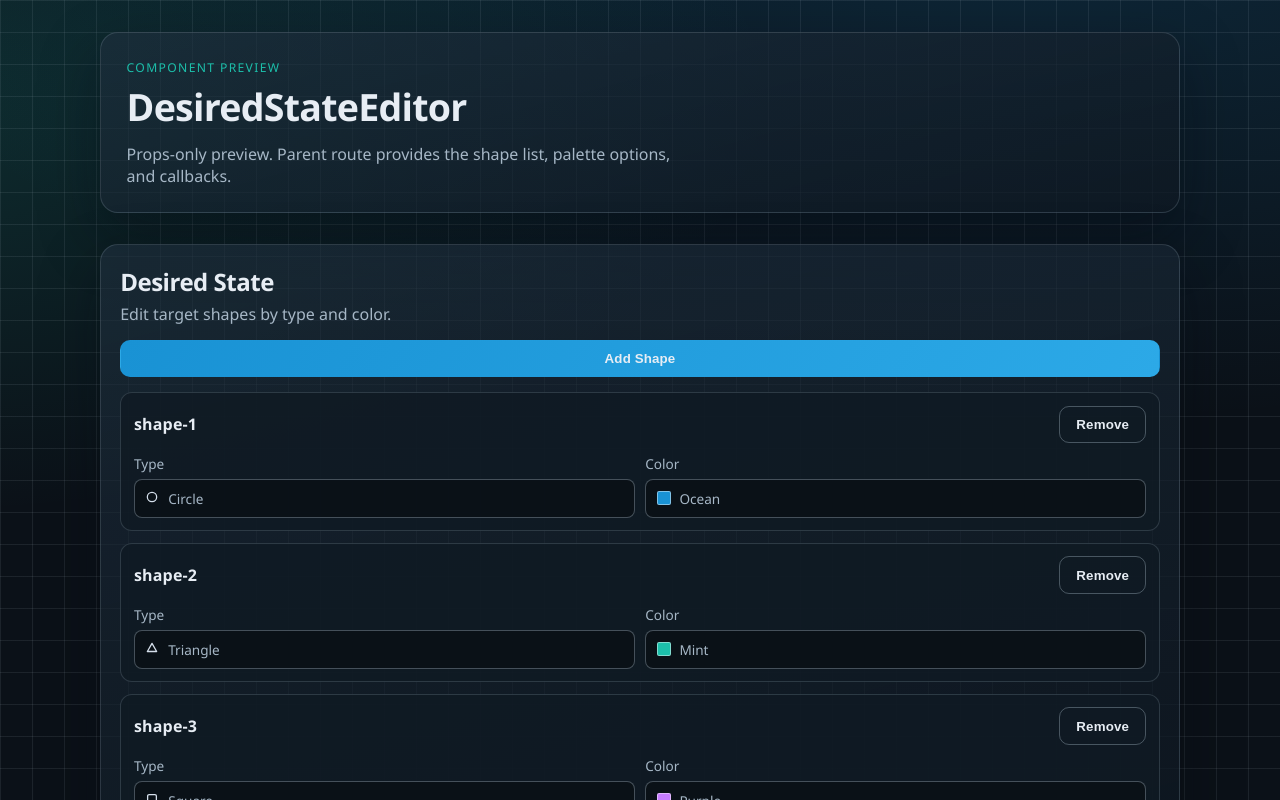
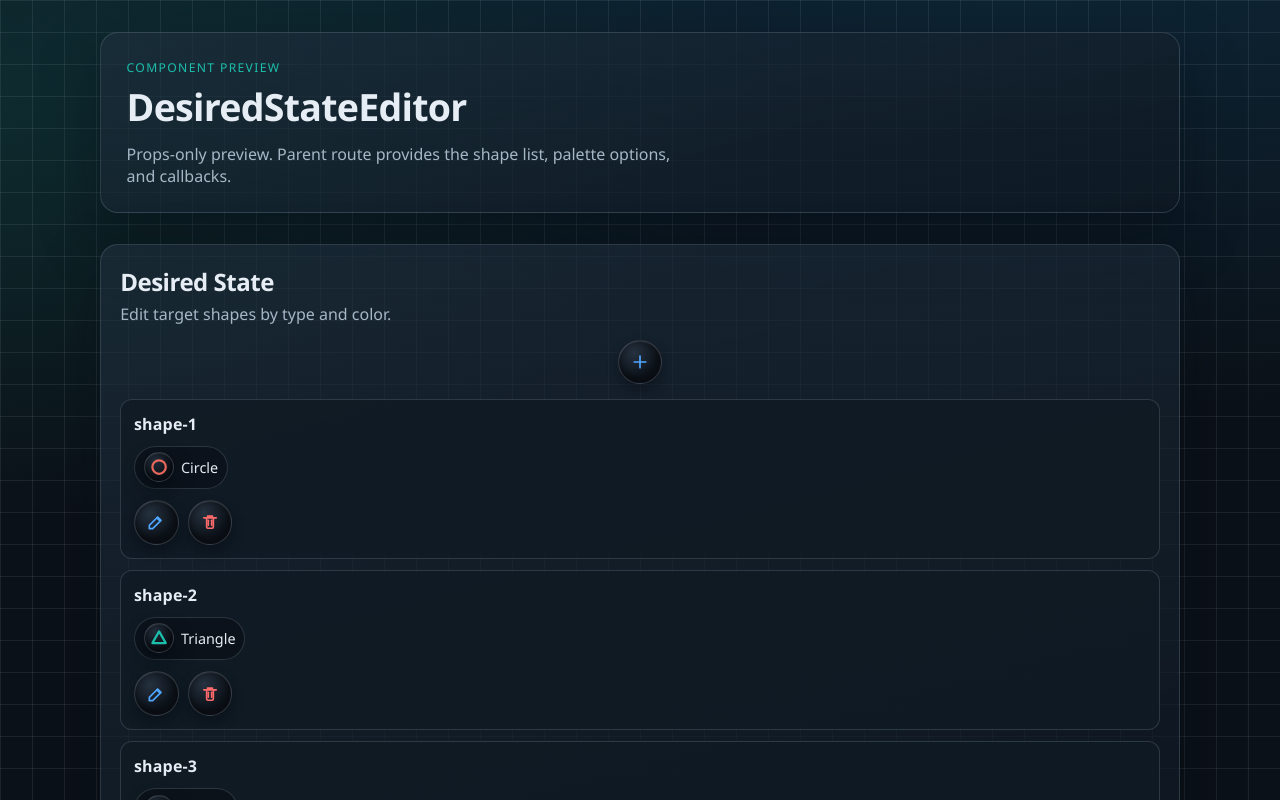
Before and after one commit to LiamCarver/desired-state-demo, a React (Vite) app in the folder app/: page /design/components/desired-state-editor in a window 1280 px wide. Shown: the top 800 px of the page. Built offline with nearby package versions, Linux system fonts and the light colour scheme.

Commit message:
Refine desired state editor with selector modal and PS-aligned controls

```diff
--- a/app/src/components/DesiredStateEditor.tsx
+++ b/app/src/components/DesiredStateEditor.tsx
@@ -1,6 +1,6 @@
-import type { FocusEvent } from 'react'
+import { useEffect, useRef, useState, type KeyboardEvent } from 'react'
 import type { ShapeType } from '../design/shapeTypes'
-import ShapeGlyph from './ShapeGlyph'
+import ShapeButtonShell from './ShapeButtonShell'
 
 export type DesiredShapeType = ShapeType
 
@@ -20,16 +20,9 @@ type DesiredStateEditorProps = {
   subtitle: string
   shapes: DesiredShape[]
   colorOptions: ColorOption[]
-  onAddShape: () => void
+  onCreateShape: (nextType: DesiredShapeType, nextColor: string) => void
   onRemoveShape: (shapeId: string) => void
-  onChangeShapeType: (shapeId: string, nextType: DesiredShapeType) => void
-  onChangeShapeColor: (shapeId: string, nextColor: string) => void
-}
-
-function handleDropdownBlur(event: FocusEvent<HTMLDetailsElement>) {
-  if (!event.currentTarget.contains(event.relatedTarget as Node | null)) {
-    event.currentTarget.removeAttribute('open')
-  }
+  onUpdateShape: (shapeId: string, nextType: DesiredShapeType, nextColor: string) => void
 }
 
 const shapeOptions: Array<{ value: DesiredShapeType; label: string }> = [
@@ -44,11 +37,88 @@ function DesiredStateEditor({
   subtitle,
   shapes,
   colorOptions,
-  onAddShape,
+  onCreateShape,
   onRemoveShape,
-  onChangeShapeType,
-  onChangeShapeColor,
+  onUpdateShape,
 }: DesiredStateEditorProps) {
+  const [editingShapeId, setEditingShapeId] = useState<string | undefined>(undefined)
+  const [draftType, setDraftType] = useState<DesiredShapeType>('circle')
+  const [draftColor, setDraftColor] = useState<string>(colorOptions[0]?.value ?? '#1992D4')
+  const dialogRef = useRef<HTMLDivElement | null>(null)
+  const priorFocusRef = useRef<HTMLElement | null>(null)
+
+  const editingShape = shapes.find((shape) => shape.id === editingShapeId)
+  const isModalOpen = editingShapeId !== undefined
+  const isCreateMode = editingShapeId === 'new'
+
+  function openCreateModal() {
+    setEditingShapeId('new')
+    setDraftType('circle')
+    setDraftColor(colorOptions[0]?.value ?? '#1992D4')
+  }
+
+  function openEditModal(shape: DesiredShape) {
+    setEditingShapeId(shape.id)
+    setDraftType(shape.type)
+    setDraftColor(shape.color)
+  }
+
+  function closeModal() {
+    setEditingShapeId(undefined)
+  }
+
+  function handleSave() {
+    if (isCreateMode) {
+      onCreateShape(draftType, draftColor)
+      closeModal()
+      return
+    }
+    if (!editingShape) {
+      closeModal()
+      return
+    }
+    onUpdateShape(editingShape.id, draftType, draftColor)
+    closeModal()
+  }
+
+  function trapTabKey(event: KeyboardEvent<HTMLDivElement>) {
+    if (event.key !== 'Tab' || !dialogRef.current) {
+      return
+    }
+    const focusable = Array.from(
+      dialogRef.current.querySelectorAll<HTMLElement>(
+        'button, [href], input, select, textarea, [tabindex]:not([tabindex="-1"])',
+      ),
+    ).filter((element) => !element.hasAttribute('disabled'))
+    if (focusable.length === 0) {
+      return
+    }
+    const first = focusable[0]
+    const last = focusable[focusable.length - 1]
+    if (event.shiftKey && document.activeElement === first) {
+      event.preventDefault()
+      last.focus()
+      return
+    }
+    if (!event.shiftKey && document.activeElement === last) {
+      event.preventDefault()
+      first.focus()
+    }
+  }
+
+  useEffect(() => {
+    if (!isModalOpen) {
+      if (priorFocusRef.current) {
+        priorFocusRef.current.focus()
+        priorFocusRef.current = null
+      }
+      return
+    }
+    priorFocusRef.current = document.activeElement as HTMLElement | null
+    const firstSelector = dialogRef.current?.querySelector<HTMLElement>('[data-modal-initial-focus]')
+    firstSelector?.focus()
+  }, [isModalOpen])
+
   return (
     <section className="editor-card" aria-label="Desired state editor component">
       <header className="editor-card-header">
@@ -56,8 +126,19 @@ function DesiredStateEditor({
         <p>{subtitle}</p>
       </header>
 
-      <button type="button" className="btn btn-primary" onClick={onAddShape}>
-        Add Shape
+      <button
+        type="button"
+        className="btn-shell-only"
+        onClick={openCreateModal}
+        aria-label="Add Shape"
+        title="Add Shape"
+      >
+        <span className="action-shell" style={{ color: '#4FA7FF' }}>
+          <svg className="action-icon" viewBox="0 0 24 24" aria-hidden="true">
+            <path d="M12 5v14" />
+            <path d="M5 12h14" />
+          </svg>
+        </span>
       </button>
 
       <div className="editor-list">
@@ -65,99 +146,154 @@ function DesiredStateEditor({
           <article key={shape.id} className="editor-row">
             <div className="editor-row-head">
               <p className="editor-id">{shape.id}</p>
+            </div>
+
+            <div className="editor-summary">
+              <span className="editor-summary-item">
+                <ShapeButtonShell type={shape.type} color={shape.color} size={30} />
+                {shapeOptions.find((option) => option.value === shape.type)?.label ?? shape.type}
+              </span>
+            </div>
+
+            <div className="editor-row-actions">
               <button
                 type="button"
-                className="btn btn-ghost"
+                className="btn-shell-only"
+                onClick={() => openEditModal(shape)}
+                aria-label={`Edit ${shape.id}`}
+                title={`Edit ${shape.id}`}
+              >
+                <span className="action-shell" style={{ color: '#4FA7FF' }}>
+                  <svg className="action-icon" viewBox="0 0 24 24" aria-hidden="true">
+                    <path d="M4 20h4l10-10-4-4L4 16v4z" />
+                    <path d="M13 7l4 4" />
+                  </svg>
+                </span>
+              </button>
+              <button
+                type="button"
+                className="btn-shell-only"
                 onClick={() => onRemoveShape(shape.id)}
+                aria-label={`Remove ${shape.id}`}
+                title={`Remove ${shape.id}`}
               >
-                Remove
+                <span className="action-shell" style={{ color: '#FF6B6B' }}>
+                  <svg className="action-icon" viewBox="0 0 24 24" aria-hidden="true">
+                    <path d="M9 5h6" />
+                    <path d="M4.5 7h15" />
+                    <path d="M8 7v11a1.5 1.5 0 0 0 1.5 1.5h5A1.5 1.5 0 0 0 16 18V7" />
+                    <path d="M10 10v6" />
+                    <path d="M14 10v6" />
+                  </svg>
+                </span>
               </button>
             </div>
+          </article>
+        ))}
+      </div>
 
-            <div className="editor-controls">
-              <label className="field">
-                <span>Type</span>
-                <details className="shape-dropdown" onBlur={handleDropdownBlur}>
-                  <summary>
-                    <span
-                      aria-hidden="true"
+      {isModalOpen ? (
+        <div
+          className="editor-modal-overlay"
+          onMouseDown={(event) => {
+            if (event.target === event.currentTarget) {
+              closeModal()
+            }
+          }}
         >
-                      <ShapeGlyph type={shape.type} className="dropdown-shape-glyph" />
-                    </span>
-                    <span>
-                      {shapeOptions.find((option) => option.value === shape.type)?.label ??
-                        shape.type}
-                    </span>
-                  </summary>
-                  <div className="shape-dropdown-menu" role="listbox" aria-label="Shape options">
-                    {shapeOptions.map((option) => (
+          <div
+            ref={dialogRef}
+            role="dialog"
+            aria-modal="true"
+            aria-label={isCreateMode ? 'Create shape details' : 'Edit shape details'}
+            className="editor-modal"
+            onKeyDown={(event) => {
+              if (event.key === 'Escape') {
+                closeModal()
+                return
+              }
+              trapTabKey(event)
+            }}
+          >
+            <header className="editor-modal-header">
+              <h3>{isCreateMode ? 'Add Shape' : `Edit ${editingShape?.id ?? 'Shape'}`}</h3>
+              <p>Set type and color before saving.</p>
+            </header>
+
+            <div className="editor-modal-body">
+              <section className="editor-modal-section" aria-label="Shape selector">
+                <h4>Shape</h4>
+                <div className="editor-shape-selector" role="listbox" aria-label="Shape options">
+                  {shapeOptions.map((option, index) => {
+                    const isSelected = draftType === option.value
+                    return (
                       <button
                         key={option.value}
                         type="button"
-                        className="shape-dropdown-option"
                         role="option"
-                        aria-selected={option.value === shape.type}
-                        onClick={(event) => {
-                          onChangeShapeType(shape.id, option.value)
-                          const details = event.currentTarget.closest('details')
-                          details?.removeAttribute('open')
-                        }}
+                        aria-selected={isSelected}
+                        className={`editor-shape-option${isSelected ? ' is-selected' : ''}`}
+                        onClick={() => setDraftType(option.value)}
+                        data-modal-initial-focus={index === 0 ? 'true' : undefined}
                       >
-                        <span
-                          aria-hidden="true"
-                        >
-                          <ShapeGlyph type={option.value} className="dropdown-shape-glyph" />
-                        </span>
+                        <ShapeButtonShell type={option.value} color={draftColor} size={34} />
                         <span>{option.label}</span>
                       </button>
-                    ))}
+                    )
+                  })}
                 </div>
-                </details>
-              </label>
+              </section>
 
-              <label className="field">
-                <span>Color</span>
-                <details className="color-dropdown" onBlur={handleDropdownBlur}>
-                  <summary>
-                    <span
-                      className="dropdown-color-chip"
-                      style={{ backgroundColor: shape.color }}
-                      aria-hidden="true"
-                    />
-                    <span>
-                      {colorOptions.find((color) => color.value === shape.color)?.name ??
-                        shape.color}
-                    </span>
-                  </summary>
-                  <div className="color-dropdown-menu" role="listbox" aria-label="Color options">
+              <section className="editor-modal-section" aria-label="Color selector">
+                <h4>Color</h4>
+                <div className="editor-modal-color-list" aria-label="Color options">
                   {colorOptions.map((color) => (
                     <button
                       key={color.value}
                       type="button"
-                        className="color-dropdown-option"
-                        role="option"
-                        aria-selected={color.value === shape.color}
-                        onClick={(event) => {
-                          onChangeShapeColor(shape.id, color.value)
-                          const details = event.currentTarget.closest('details')
-                          details?.removeAttribute('open')
-                        }}
-                      >
-                        <span
-                          className="dropdown-color-chip"
-                          style={{ backgroundColor: color.value }}
-                          aria-hidden="true"
+                      className={`canvas-color-chip${draftColor === color.value ? ' is-selected' : ''}`}
+                      aria-label={`Set shape color to ${color.name}`}
+                      aria-pressed={draftColor === color.value}
+                      onClick={() => setDraftColor(color.value)}
+                      style={{ ['--chip-color' as string]: color.value }}
                     />
-                        <span>{color.name}</span>
-                      </button>
                   ))}
                 </div>
-                </details>
-              </label>
+              </section>
             </div>
-          </article>
-        ))}
+
+            <footer className="editor-modal-actions">
+              <button
+                type="button"
+                className="btn-shell-only"
+                onClick={closeModal}
+                aria-label="Cancel"
+                title="Cancel"
+              >
+                <span className="action-shell" style={{ color: '#A6B7C6' }}>
+                  <svg className="action-icon" viewBox="0 0 24 24" aria-hidden="true">
+                    <path d="M6 6l12 12" />
+                    <path d="M18 6L6 18" />
+                  </svg>
+                </span>
+              </button>
+              <button
+                type="button"
+                className="btn-shell-only"
+                onClick={handleSave}
+                aria-label={isCreateMode ? 'Create Shape' : 'Save Shape'}
+                title={isCreateMode ? 'Create Shape' : 'Save Shape'}
+              >
+                <span className="action-shell" style={{ color: '#52D39B' }}>
+                  <svg className="action-icon" viewBox="0 0 24 24" aria-hidden="true">
+                    <path d="M5 13l4 4L19 7" />
+                  </svg>
+                </span>
+              </button>
+            </footer>
           </div>
+        </div>
+      ) : null}
     </section>
   )
 }
--- a/app/src/components/ShapeGallery.tsx
+++ b/app/src/components/ShapeGallery.tsx
@@ -2,7 +2,7 @@ import { shapeSpecs } from '../design/designTokens'
 import ShapeButtonShell from './ShapeButtonShell'
 
 const shapePreviewColors = {
-  circle: '#FF6B6B',
+  circle: '#E8695C',
   triangle: '#52D39B',
   square: '#C77DFF',
   x: '#4FA7FF',
--- a/app/src/features/desired-state/hooks/useDesiredStateEditorController.ts
+++ b/app/src/features/desired-state/hooks/useDesiredStateEditorController.ts
@@ -11,28 +11,24 @@ export function useDesiredStateEditorController() {
   const { desiredState } = useAppState()
   const dispatch = useAppDispatch()
 
-  function onAddShape() {
-    dispatch({ type: 'desired/add-shape' })
+  function onCreateShape(nextType: ShapeType, nextColor: string) {
+    dispatch({ type: 'desired/add-shape', nextType, nextColor })
   }
 
   function onRemoveShape(shapeId: string) {
     dispatch({ type: 'desired/remove-shape', shapeId })
   }
 
-  function onChangeShapeType(shapeId: string, nextType: ShapeType) {
+  function onUpdateShape(shapeId: string, nextType: ShapeType, nextColor: string) {
     dispatch({ type: 'desired/set-shape-type', shapeId, nextType })
-  }
-
-  function onChangeShapeColor(shapeId: string, nextColor: string) {
     dispatch({ type: 'desired/set-shape-color', shapeId, nextColor })
   }
 
   return {
     shapes: desiredState,
     colorOptions,
-    onAddShape,
+    onCreateShape,
     onRemoveShape,
-    onChangeShapeType,
-    onChangeShapeColor,
+    onUpdateShape,
   }
 }
--- a/app/src/index.css
+++ b/app/src/index.css
@@ -591,6 +591,30 @@ h2 {
   letter-spacing: 0.01em;
 }
 
+.editor-summary {
+  display: flex;
+  flex-wrap: wrap;
+  gap: 0.55rem;
+}
+
+.editor-summary-item {
+  display: inline-flex;
+  align-items: center;
+  gap: 0.45rem;
+  padding: 0.35rem 0.55rem;
+  border: 1px solid var(--stroke);
+  border-radius: 999px;
+  background: rgba(11, 17, 24, 0.75);
+  color: var(--text-main);
+  font-size: 0.9rem;
+}
+
+.editor-row-actions {
+  display: flex;
+  flex-wrap: wrap;
+  gap: 0.55rem;
+}
+
 .editor-controls {
   display: grid;
   gap: 0.65rem;
@@ -726,6 +750,123 @@ h2 {
   border-radius: 2px;
   border: 1px solid rgba(255, 255, 255, 0.45);
   flex-shrink: 0;
+}
+
+.editor-modal-overlay {
+  position: fixed;
+  inset: 0;
+  z-index: 60;
+  display: grid;
+  place-items: center;
+  background: rgba(4, 9, 15, 0.66);
+  padding: 1rem;
+}
+
+.editor-modal {
+  width: min(640px, 100%);
+  border: 1px solid var(--stroke-strong);
+  border-radius: 14px;
+  background: linear-gradient(165deg, var(--panel-grad-top), var(--panel-grad-bottom));
+  box-shadow: 0 18px 44px rgba(4, 9, 15, 0.58);
+  padding: 1rem;
+  display: grid;
+  gap: 0.85rem;
+}
+
+.editor-modal-header {
+  display: grid;
+  gap: 0.35rem;
+}
+
+.editor-modal-header h3 {
+  margin: 0;
+  font-family: 'Space Grotesk', 'Segoe UI', Tahoma, Geneva, Verdana, sans-serif;
+}
+
+.editor-modal-header p {
+  margin: 0;
+  color: var(--text-muted);
+}
+
+.editor-modal-body {
+  display: grid;
+  gap: 0.65rem;
+}
+
+.editor-modal-section {
+  display: grid;
+  gap: 0.5rem;
+}
+
+.editor-modal-section h4 {
+  margin: 0;
+  font-size: 0.92rem;
+  color: var(--text-muted);
+}
+
+.editor-shape-selector {
+  display: grid;
+  gap: 0.45rem;
+  grid-template-columns: repeat(auto-fit, minmax(120px, 1fr));
+}
+
+.editor-shape-option {
+  border: 1px solid var(--stroke);
+  border-radius: 10px;
+  background: rgba(11, 17, 24, 0.8);
+  color: var(--text-main);
+  cursor: pointer;
+  min-height: 62px;
+  padding: 0.45rem 0.5rem;
+  display: flex;
+  align-items: center;
+  gap: 0.45rem;
+  text-align: left;
+  transition:
+    border-color 120ms ease,
+    background 120ms ease,
+    transform 120ms ease;
+}
+
+.editor-shape-option:hover {
+  transform: translateY(-1px);
+}
+
+.editor-shape-option.is-selected {
+  border-color: rgba(231, 237, 244, 0.52);
+  background: rgba(24, 37, 50, 0.9);
+}
+
+.editor-shape-option:focus-visible {
+  outline: 2px solid var(--text-main);
+  outline-offset: 2px;
+}
+
+.editor-modal-color-list {
+  display: flex;
+  gap: 0.55rem;
+  flex-wrap: wrap;
+}
+
+.editor-modal-color-list .canvas-color-chip {
+  opacity: 1;
+  transform: none;
+}
+
+.editor-modal-color-list .canvas-color-chip.is-selected {
+  border-color: rgba(231, 237, 244, 0.64);
+  box-shadow:
+    inset 0 1px 0 rgba(255, 255, 255, 0.1),
+    inset 0 -2px 10px rgba(0, 0, 0, 0.42),
+    0 0 0 1px rgba(231, 237, 244, 0.26),
+    0 10px 20px rgba(4, 9, 15, 0.48);
+}
+
+.editor-modal-actions {
+  display: flex;
+  justify-content: flex-end;
+  flex-wrap: wrap;
+  gap: 0.55rem;
 }
 
 .color-dropdown-menu {
--- a/app/src/routes/DesiredStateEditorComponentRoute.tsx
+++ b/app/src/routes/DesiredStateEditorComponentRoute.tsx
@@ -20,10 +20,9 @@ function DesiredStateEditorComponentRoute() {
         subtitle="Edit target shapes by type and color."
         shapes={editorController.shapes}
         colorOptions={editorController.colorOptions}
-        onAddShape={editorController.onAddShape}
+        onCreateShape={editorController.onCreateShape}
         onRemoveShape={editorController.onRemoveShape}
-        onChangeShapeType={editorController.onChangeShapeType}
-        onChangeShapeColor={editorController.onChangeShapeColor}
+        onUpdateShape={editorController.onUpdateShape}
       />
 
       <div className="inline-actions">
--- a/app/src/state/appStoreContext.ts
+++ b/app/src/state/appStoreContext.ts
@@ -12,14 +12,14 @@ export type AppAction =
   | { type: 'actual/select-shape'; shapeId?: string }
   | { type: 'actual/delete-selected' }
   | { type: 'actual/set-selected-color'; color: string }
-  | { type: 'desired/add-shape' }
+  | { type: 'desired/add-shape'; nextType: ShapeType; nextColor: string }
   | { type: 'desired/remove-shape'; shapeId: string }
   | { type: 'desired/set-shape-type'; shapeId: string; nextType: ShapeType }
   | { type: 'desired/set-shape-color'; shapeId: string; nextColor: string }
 
 export const initialState: AppState = {
   desiredState: [
-    { id: 'shape-1', type: 'circle', color: '#1992D4' },
+    { id: 'shape-1', type: 'circle', color: '#E8695C' },
     { id: 'shape-2', type: 'triangle', color: '#1CBFAA' },
     { id: 'shape-3', type: 'square', color: '#C77DFF' },
   ],
@@ -54,18 +54,24 @@ export function appReducer(state: AppState, action: AppAction): AppState {
           shape.id === state.selectedActualShapeId ? { ...shape, color: action.color } : shape,
         ),
       }
-    case 'desired/add-shape':
+    case 'desired/add-shape': {
+      const nextShapeNumber =
+        state.desiredState.reduce((max, shape) => {
+          const numericId = Number(shape.id.replace('shape-', ''))
+          return Number.isNaN(numericId) ? max : Math.max(max, numericId)
+        }, 0) + 1
       return {
         ...state,
         desiredState: [
           ...state.desiredState,
           {
-            id: `shape-${state.desiredState.length + 1}`,
-            type: 'circle',
-            color: '#E8695C',
+            id: `shape-${nextShapeNumber}`,
+            type: action.nextType,
+            color: action.nextColor,
           },
         ],
       }
+    }
     case 'desired/remove-shape':
       return {
         ...state,
```
Lines whose indentation alone changed are shown as unchanged.
